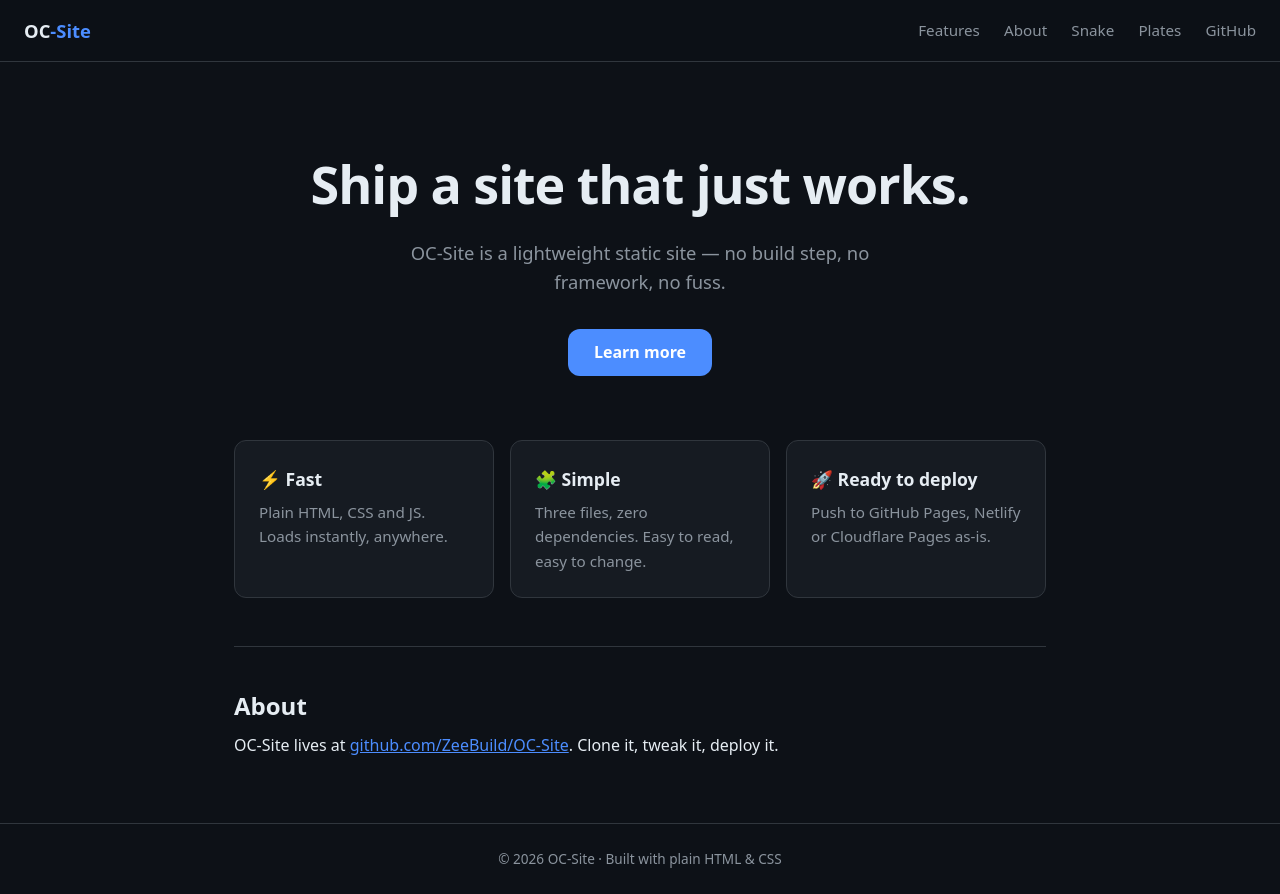
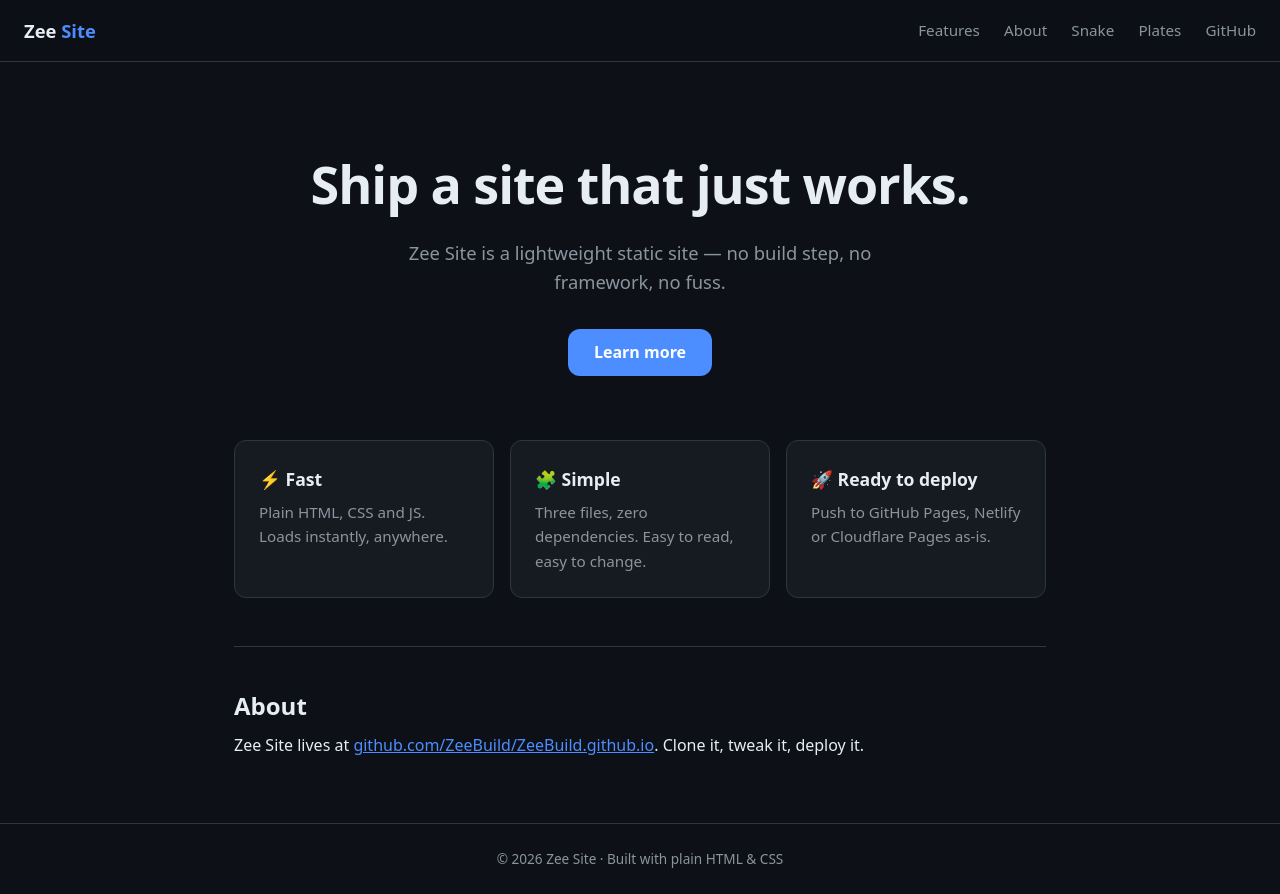
Before and after one commit to ZeeBuild/OC-Site, a plain HTML site: page index.html in a window 1280 px wide. Drawn offline with Linux system fonts and the light colour scheme.

Commit message:
Rebrand OC-Site to Zee Site

```diff
--- a/index.html
+++ b/index.html
@@ -3,26 +3,26 @@
 <head>
   <meta charset="UTF-8" />
   <meta name="viewport" content="width=device-width, initial-scale=1.0" />
-  <meta name="description" content="OC-Site — a clean, fast static site." />
-  <title>OC-Site</title>
+  <meta name="description" content="Zee Site — a clean, fast static site." />
+  <title>Zee Site</title>
   <link rel="stylesheet" href="style.css" />
 </head>
 <body>
   <header class="nav">
-    <a class="brand" href="#">OC<span>‑Site</span></a>
+    <a class="brand" href="#">Zee<span> Site</span></a>
     <nav>
       <a href="#features">Features</a>
       <a href="#about">About</a>
       <a href="snake.html">Snake</a>
       <a href="plates.html">Plates</a>
-      <a href="https://github.com/ZeeBuild/OC-Site">GitHub</a>
+      <a href="https://github.com/ZeeBuild/ZeeBuild.github.io">GitHub</a>
     </nav>
   </header>
 
   <main>
     <section class="hero">
       <h1>Ship a site that just works.</h1>
-      <p>OC-Site is a lightweight static site — no build step, no framework, no fuss.</p>
+      <p>Zee Site is a lightweight static site — no build step, no framework, no fuss.</p>
       <a class="cta" href="#features">Learn more</a>
     </section>
 
@@ -44,15 +44,15 @@
     <section id="about" class="about">
       <h2>About</h2>
       <p>
-        OC-Site lives at
-        <a href="https://github.com/ZeeBuild/OC-Site">github.com/ZeeBuild/OC-Site</a>.
+        Zee Site lives at
+        <a href="https://github.com/ZeeBuild/ZeeBuild.github.io">github.com/ZeeBuild/ZeeBuild.github.io</a>.
         Clone it, tweak it, deploy it.
       </p>
     </section>
   </main>
 
   <footer class="footer">
-    <p>© 2026 OC-Site · Built with plain HTML &amp; CSS</p>
+    <p>© 2026 Zee Site · Built with plain HTML &amp; CSS</p>
   </footer>
 </body>
 </html>
```
Also changed, not shown: plates.html (+3 -3 lines), snake.html (+2 -2 lines), 1 other file.
